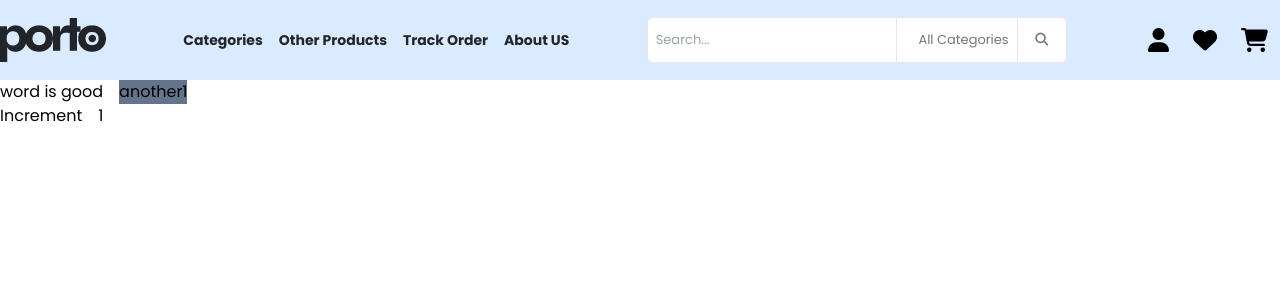
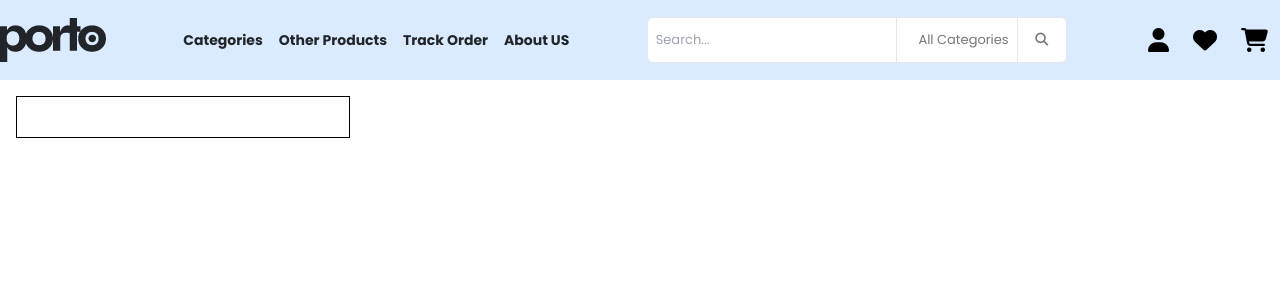
Before and after one commit to tayyab-ash/shop-sphere, a React (Vite) app: page / in a window 1280 px wide. Shown: the top 300 px of the page. Built offline with nearby package versions, Linux system fonts and the light colour scheme.

Commit message:
useTransition

```diff
--- a/src/App.jsx
+++ b/src/App.jsx
@@ -10,25 +10,12 @@ import {
 
 
 function App() {
-  const [count, setCount] = useState(1);
-  const [word, setWord] = useState("good")
-
-  // const getWord = () => {
-  //   return "another" + count;
-  // }
-
-  const getWord = useCallback(() => {
-    return "another" + count;
-  } ,[count])
-
   return (
     <>
     <Router>
         <Header/>
-        <Footer word={"good"} getWord={getWord} />
+        <Footer />
     </Router>
-    <button className='mr-4' onClick={() => setCount((prev) => prev + 1)}>Increment</button>
-      <span>{count}</span>
     </>
   )
 }
--- a/src/components/Layout/Footer.jsx
+++ b/src/components/Layout/Footer.jsx
@@ -1,11 +1,50 @@
-import React, { useEffect, useReducer , useRef, useMemo, memo, useState} from 'react'
+import React, { useEffect, useReducer , useRef, useMemo, memo, useState, useTransition, } from 'react'
 
-function Footer({word, getWord}) {
-  console.log("footer is rendered")
+// const ACTIONS = {
+//   INPUT: "input",
+//   NEW_LIST: "new_list",
+
+// }
+// const reducer = (state, action) => {
+//   switch (action.type){
+//     case ACTIONS.INPUT:
+//       return {...state, input: action.payload}
+//       case ACTIONS.NEW_LIST:
+//         return {...state, list: action.payload}
+//       default:
+//         return state
+//   }
+// }
+
+function Footer() {
+  const [isPending, startTransition] = useTransition()
+  // const [state, dispatch] = useReducer(reducer, {input: "", list: []})
+  const [input, setInput] = useState("")
+  const [list, setList] = useState([])
+
+  const LIST_SIZE =20000
+
+  const handleChanges = (e) => {
+    // dispatch({type:ACTIONS.INPUT, payload: e.target.value})
+    setInput(e.target.value)
+    startTransition(() => {
+      const newList = []
+      for (let i = 0; i < LIST_SIZE; i++){
+      newList.push(e.target.value)
+    }
+    setList(newList)
+    // dispatch({type: ACTIONS.NEW_LIST, payload: newList})
+  })
+}
+
   return (
     <div>
-      <span>word is {word}</span>
-      <button className='ml-4 bg-slate-500' onClick={()=> getWord()}>{getWord()}</button>
+      <input className='m-4 p-2 border border-black' type="text" value={input} onChange={handleChanges} />
+      { isPending ? "Loading..." :
+        list.map((item, index) => {
+          return <div key={index}>{item}</div>
+        })
+      }
     </div>
   )
 }
```
